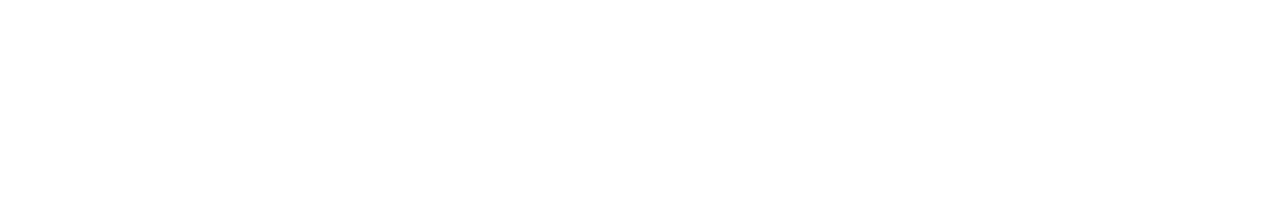
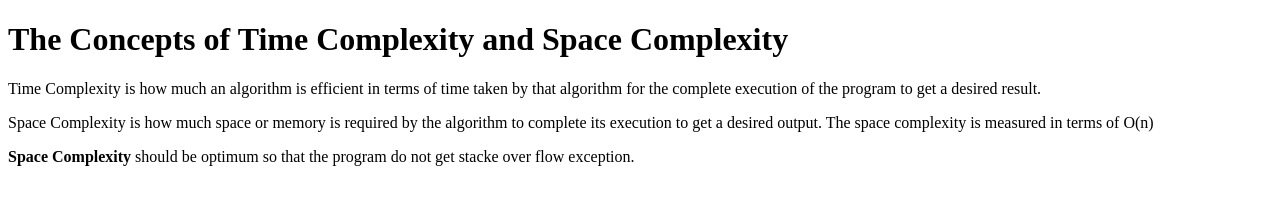
Before and after one commit to acciojob/time-and-space-complexity-Subham7769, a website: page main.html in a window 1280 px wide. Drawn offline with Linux system fonts and the light colour scheme.

Commit message:
created a submission

```diff
--- a/main.html
+++ b/main.html
@@ -8,6 +8,10 @@
 
 <body>
 	<!-- the entire body must be written by student -->
+	<h1>The Concepts of Time Complexity and Space Complexity</h1>
+	<p>Time Complexity is how much an algorithm is efficient in terms of time taken by that algorithm for the complete execution of the program to get a desired result.</p>
+	<p>Space Complexity is how much space or memory is required by the algorithm to complete its execution to get a desired output. The space complexity is measured in terms of O(n)</p>
+	<p><b>Space Complexity </b>should be optimum so that the program do not get stacke over flow exception. </p>
     <script type="text/javascript" src="./script.js">
 </script>
 
```
